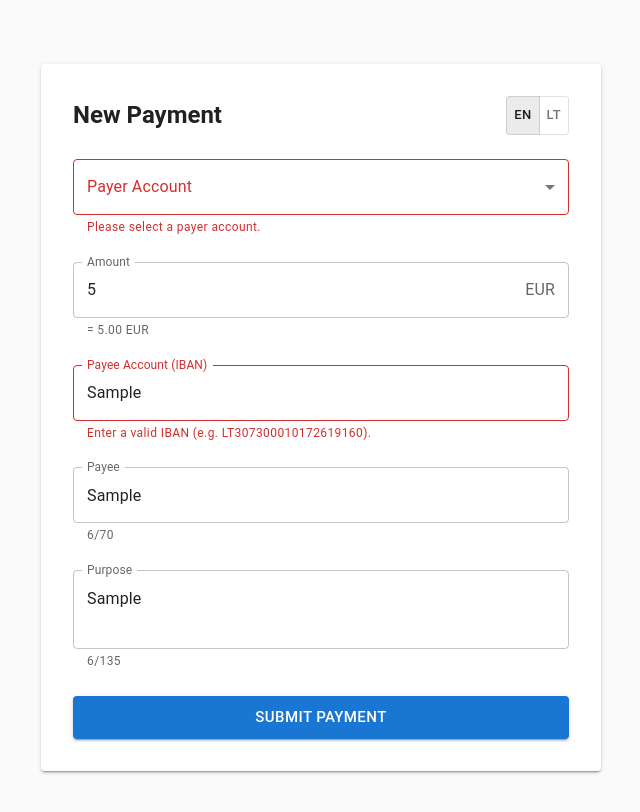
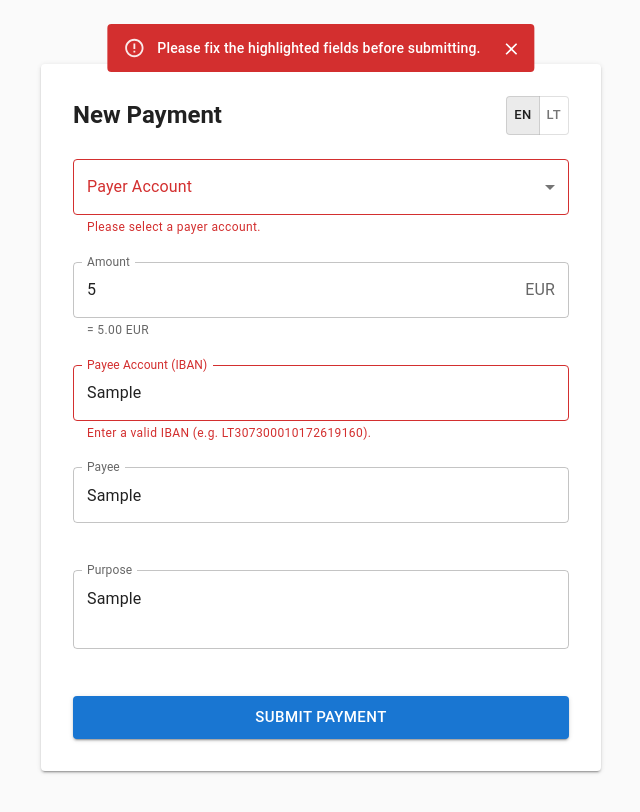
Before and after one commit to TadasBalsys/payment-form, a Next.js app: page / in a window 1280 px wide. Both pictures are taken after typing "5", "Sample", "Sample", "Sample" into the empty fields and a click on the button "SUBMIT PAYMENT". Shown: the top 812 px of the page, without its empty margins (319-959 px from the left). Built offline with nearby package versions, Linux system fonts and the light colour scheme; what @mui/material-nextjs would draw is missing.

Commit message:
feat: surface validation errors on submit and tidy form feedback

```diff
--- a/src/components/AccountSelector/AccountSelector.tsx
+++ b/src/components/AccountSelector/AccountSelector.tsx
@@ -77,7 +77,7 @@ const AccountSelector = ({
               Balance: {formatAmount(selectedAccount.balance, locale)} EUR
             </Typography>
           ) : (
-            "Select the account to pay from."
+            " "
           ))}
       </FormHelperText>
     </>
--- a/src/components/PaymentForm/PaymentForm.tsx
+++ b/src/components/PaymentForm/PaymentForm.tsx
@@ -50,6 +50,7 @@ export default function PaymentForm({ payerAccounts }: PaymentFormProps) {
   const [submittedData, setSubmittedData] = useState<PaymentFormValues | null>(
     null,
   );
+  const [showValidationError, setShowValidationError] = useState(false);
 
   const ibanCheckId = useRef(0);
   const paymentSchema = useMemo(
@@ -141,6 +142,10 @@ export default function PaymentForm({ payerAccounts }: PaymentFormProps) {
     setIbanStatus("idle");
   };
 
+  const onInvalid = () => {
+    setShowValidationError(true);
+  };
+
   return (
     <Paper elevation={2} sx={{ maxWidth: 560, width: "100%", p: 4 }}>
       <Stack
@@ -156,7 +161,7 @@ export default function PaymentForm({ payerAccounts }: PaymentFormProps) {
       <Box
         component="form"
         noValidate
-        onSubmit={handleSubmit(onSubmit)}
+        onSubmit={handleSubmit(onSubmit, onInvalid)}
         sx={{ display: "flex", flexDirection: "column", gap: 3 }}
       >
         <Controller
@@ -185,6 +190,10 @@ export default function PaymentForm({ payerAccounts }: PaymentFormProps) {
               {...field}
               label="Amount"
               type="number"
+              onChange={(e) => {
+                field.onChange(e);
+                void trigger("amount");
+              }}
               slotProps={{
                 htmlInput: { step: "0.01", min: "0" },
                 input: {
@@ -229,9 +238,7 @@ export default function PaymentForm({ payerAccounts }: PaymentFormProps) {
               value={field.value ?? ""}
               label="Payee"
               error={!!errors.payee}
-              helperText={
-                errors.payee?.message ?? `${field.value?.length ?? 0}/70`
-              }
+              helperText={errors.payee?.message ?? " "}
               slotProps={{ htmlInput: { maxLength: 70 } }}
               fullWidth
             />
@@ -250,7 +257,7 @@ export default function PaymentForm({ payerAccounts }: PaymentFormProps) {
               minRows={2}
               error={!!errors.purpose}
               helperText={
-                errors.purpose?.message ?? `${field.value?.length ?? 0}/135`
+                errors.purpose?.message ?? " "
               }
               slotProps={{ htmlInput: { maxLength: 135 } }}
               fullWidth
@@ -272,7 +279,7 @@ export default function PaymentForm({ payerAccounts }: PaymentFormProps) {
         open={!!submittedData}
         autoHideDuration={5000}
         onClose={() => setSubmittedData(null)}
-        anchorOrigin={{ vertical: "bottom", horizontal: "center" }}
+        anchorOrigin={{ vertical: "top", horizontal: "center" }}
       >
         <Alert
           severity="success"
@@ -284,6 +291,21 @@ export default function PaymentForm({ payerAccounts }: PaymentFormProps) {
           to {submittedData?.payee} submitted.
         </Alert>
       </Snackbar>
+
+      <Snackbar
+        open={showValidationError}
+        autoHideDuration={5000}
+        onClose={() => setShowValidationError(false)}
+        anchorOrigin={{ vertical: "top", horizontal: "center" }}
+      >
+        <Alert
+          severity="error"
+          variant="filled"
+          onClose={() => setShowValidationError(false)}
+        >
+          Please fix the highlighted fields before submitting.
+        </Alert>
+      </Snackbar>
     </Paper>
   );
 }
```
